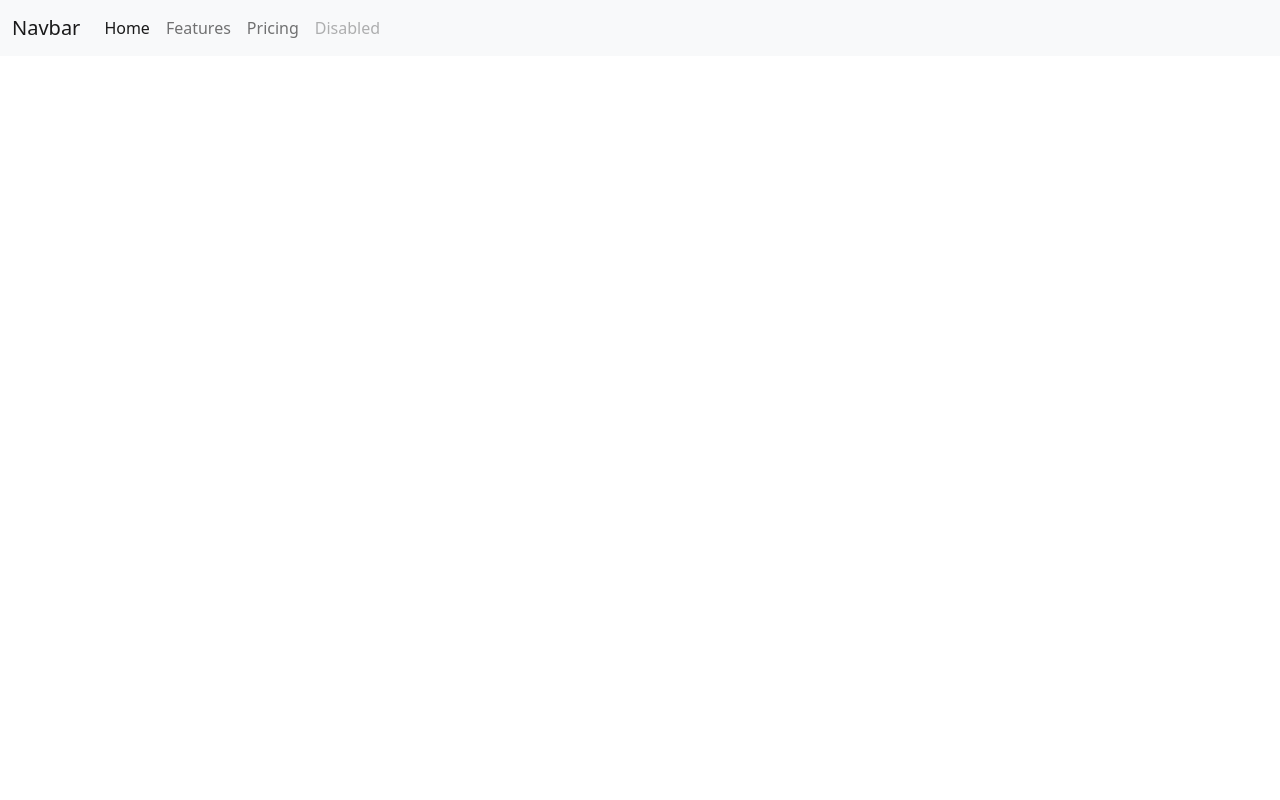
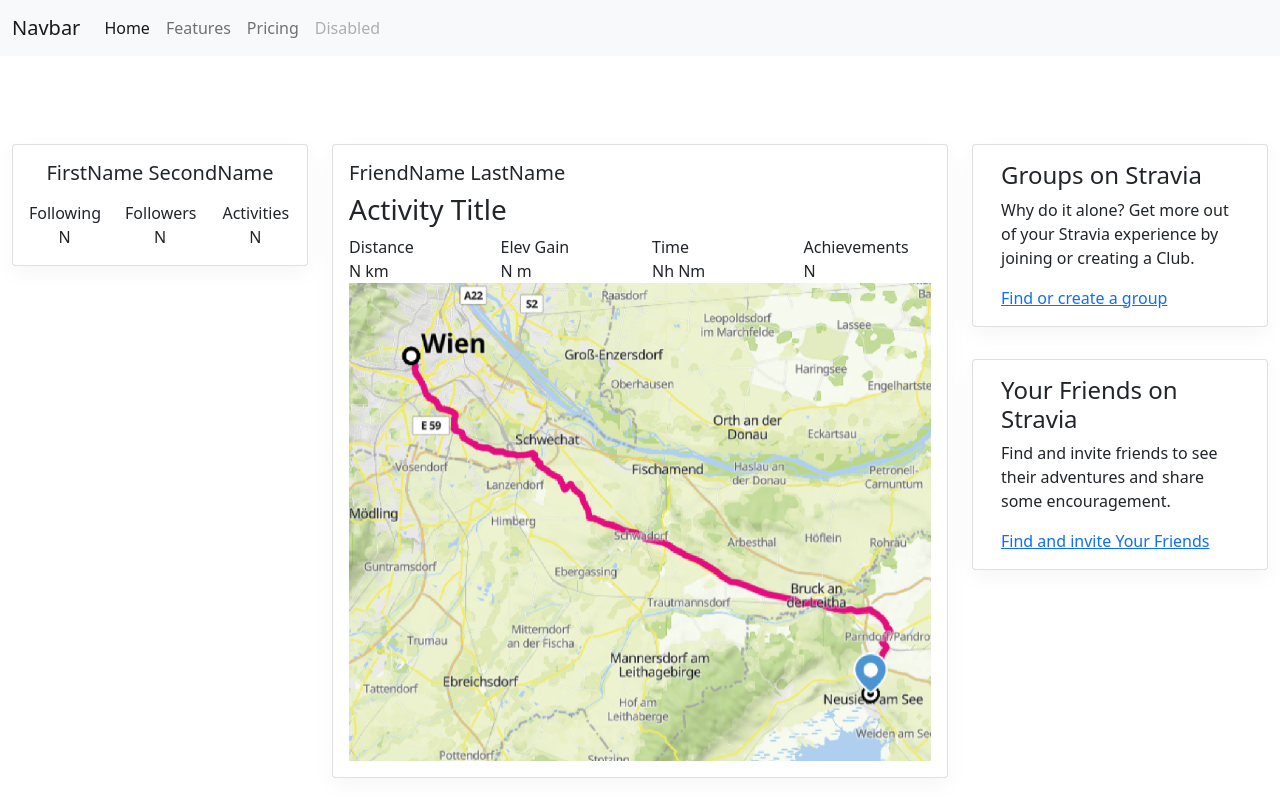
Before and after one commit to Stevealv121/StraviaTEC, an Angular app in the folder StraviaTEC-Web-App/: page /home in a window 1280 px wide. Before the commit this address led to /. Built offline with nearby package versions, Linux system fonts and the light colour scheme.

Commit message:
[Add] Home view

```diff
--- a/StraviaTEC-Web-App/src/app/app-routing.module.ts
+++ b/StraviaTEC-Web-App/src/app/app-routing.module.ts
@@ -1,12 +1,14 @@
 import { NgModule } from '@angular/core';
 import { RouterModule, Routes } from '@angular/router';
+import { HomeComponent } from './home/home.component';
 import { LoginComponent } from './login/login.component';
 import { SignUpComponent } from './sign-up/sign-up.component';
 
 const routes: Routes = [
   { path: "", pathMatch: "full", redirectTo: "/login" },
   { path: "login", component: LoginComponent },
-  { path: "sign-up", component: SignUpComponent }
+  { path: "sign-up", component: SignUpComponent },
+  { path: "home", component: HomeComponent }
 ];
 
 @NgModule({
--- a/StraviaTEC-Web-App/src/app/app.module.ts
+++ b/StraviaTEC-Web-App/src/app/app.module.ts
@@ -7,12 +7,14 @@ import { AppRoutingModule } from './app-routing.module';
 import { AppComponent } from './app.component';
 import { LoginComponent } from './login/login.component';
 import { SignUpComponent } from './sign-up/sign-up.component';
+import { HomeComponent } from './home/home.component';
 
 @NgModule({
   declarations: [
     AppComponent,
     LoginComponent,
-    SignUpComponent
+    SignUpComponent,
+    HomeComponent
   ],
   imports: [
     BrowserModule,
--- /dev/null
+++ b/StraviaTEC-Web-App/src/app/home/home.component.css
@@ -0,0 +1,44 @@
+/* .container {
+    min-height: 100vh;
+    background-color: #EDEDED;
+} */
+
+#stats {
+    text-align: center;
+}
+
+#name {
+    text-align: center;
+}
+
+/* #atlete-profile {
+    padding-top: 24px;
+    margin-top: 64px;
+
+
+} */
+
+/* .card:first-child {
+    margin-top: 0;
+}
+
+.card {
+    border: none;
+    margin-top: 24px;
+    margin-bottom: 24px;
+} */
+
+.card {
+    background-color: #fff;
+    -webkit-box-shadow: 0px 8px 24px rgb(13 13 18 / 4%);
+    box-shadow: 0px 8px 24px rgb(13 13 18 / 4%);
+    border-radius: 4px;
+    position: relative;
+    margin-top: 16px;
+    margin-bottom: 16px;
+}
+
+#route-map {
+    height: 100%;
+    width: 100%;
+}
--- /dev/null
+++ b/StraviaTEC-Web-App/src/app/home/home.component.html
@@ -0,0 +1,65 @@
+<div class="container-fluid">
+    <br><br><br>
+    <div class="row">
+        <div class="col-3">
+            <div id="athlete-profile" class="card">
+                <div class="card-body">
+                    <h5 id="name" class="mb-3">FirstName SecondName</h5>
+                    <div id="stats" class="row">
+                        <div class="col">Following</div>
+                        <div class="col">Followers</div>
+                        <div class="col">Activities</div>
+                    </div>
+                    <div id="stats" class="row">
+                        <div class="col">N</div>
+                        <div class="col">N</div>
+                        <div class="col">N</div>
+                    </div>
+                </div>
+            </div>
+        </div>
+        <div class="col-6">
+            <div class="card">
+                <div class="card-body">
+                    <h5>FriendName LastName</h5>
+                    <h3>Activity Title</h3>
+                    <div class="row">
+                        <div class="col">Distance</div>
+                        <div class="col">Elev Gain</div>
+                        <div class="col">Time</div>
+                        <div class="col">Achievements</div>
+                    </div>
+                    <div class="row">
+                        <div class="col">N km</div>
+                        <div class="col">N m</div>
+                        <div class="col">Nh Nm</div>
+                        <div class="col">N</div>
+                    </div>
+                    <img id="route-map" [src]="routeMap">
+                </div>
+            </div>
+        </div>
+        <div class="col-3 px-4">
+            <div class="row">
+                <div class="card">
+                    <div class="card-body">
+                        <h4>Groups on Stravia</h4>
+                        <p>Why do it alone? Get more out of your Stravia experience by joining or creating a Club.
+                        </p>
+                        <a href="">Find or create a group</a>
+                    </div>
+                </div>
+
+            </div>
+            <div class="row">
+                <div class="card">
+                    <div class="card-body">
+                        <h4>Your Friends on Stravia</h4>
+                        <p>Find and invite friends to see their adventures and share some encouragement.</p>
+                        <a href="">Find and invite Your Friends</a>
+                    </div>
+                </div>
+            </div>
+        </div>
+    </div>
+</div>
--- /dev/null
+++ b/StraviaTEC-Web-App/src/app/home/home.component.ts
@@ -0,0 +1,16 @@
+import { Component, OnInit } from '@angular/core';
+
+@Component({
+  selector: 'app-home',
+  templateUrl: './home.component.html',
+  styleUrls: ['./home.component.css']
+})
+export class HomeComponent implements OnInit {
+
+  constructor() { }
+  routeMap: string = "assets/images/route-map.png";
+
+  ngOnInit(): void {
+  }
+
+}
--- a/StraviaTEC-Web-App/src/app/sign-up/sign-up.component.css
+++ b/StraviaTEC-Web-App/src/app/sign-up/sign-up.component.css
@@ -7,5 +7,8 @@
 img {
     height: 70%;
     width: 70%;
-    /* border-radius: 50%; */
 }
+
+img:hover {
+    cursor: pointer;
+}
--- a/StraviaTEC-Web-App/src/app/sign-up/sign-up.component.html
+++ b/StraviaTEC-Web-App/src/app/sign-up/sign-up.component.html
@@ -111,12 +111,13 @@
                         </div>
                         <div class="form-group">
                             <div class="pos-r">
-                                <label for="fileInput">
+                                <label class="hoverable" for="fileInput">
                                     <h5>Choose a profile picture</h5>
                                     <div class="br">
                                         <br>
                                     </div>
-                                    <img [src]="url ? url :'../../assets/images/avatar.png'">
+                                    <img [src]="url ? url :'../../assets/images/avatar.png'"
+                                        onerror="this.src='assets/images/avatar.png'">
                                     <div class="br">
                                         <br>
                                     </div>
--- a/StraviaTEC-Web-App/src/app/sign-up/sign-up.component.ts
+++ b/StraviaTEC-Web-App/src/app/sign-up/sign-up.component.ts
@@ -45,9 +45,18 @@ export class SignUpComponent implements OnInit {
 
       reader.readAsDataURL(event.target.files[0]); // read file as data url
 
-      reader.onload = (event) => { // called once readAsDataURL is completed
-        this.url = event.target?.result;
-      }
+      // reader.onload = (event) => { // called once readAsDataURL is completed
+      //   this.url = event.target?.result;
+      // }
+      reader.onload = () => {
+
+        this.url = reader.result as string;
+
+        this.registerForm.patchValue({
+          profilePicture: reader.result
+        });
+
+      };
     }
   }
 
--- a/StraviaTEC-Web-App/src/styles.css
+++ b/StraviaTEC-Web-App/src/styles.css
@@ -1 +1,5 @@
 /* You can add global styles to this file, and also import other style files */
+
+/* html {
+    background-color: #EDEDED;
+} */
```
Also changed, not shown: StraviaTEC-Web-App/src/assets/images/route-map.png (added), 1 other file (tests, documents, lock files or other folders).
